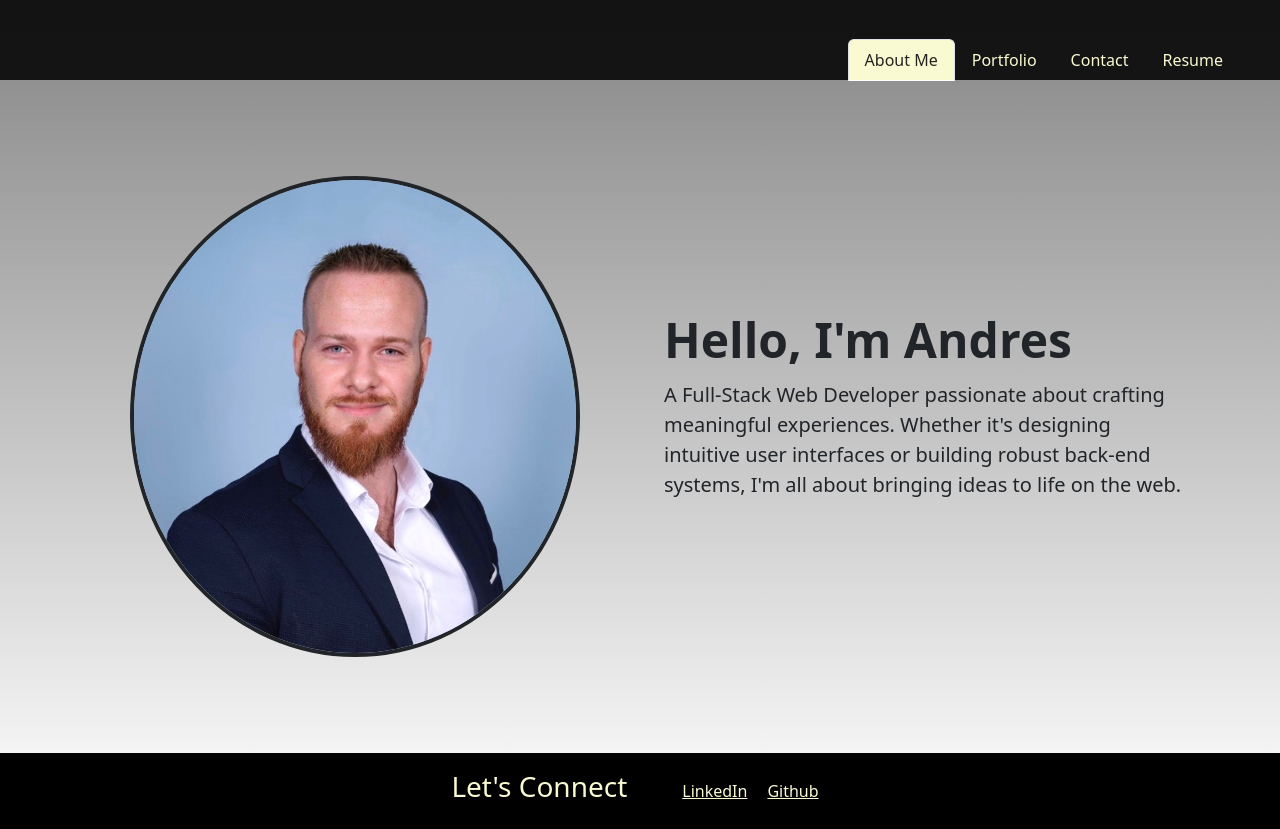
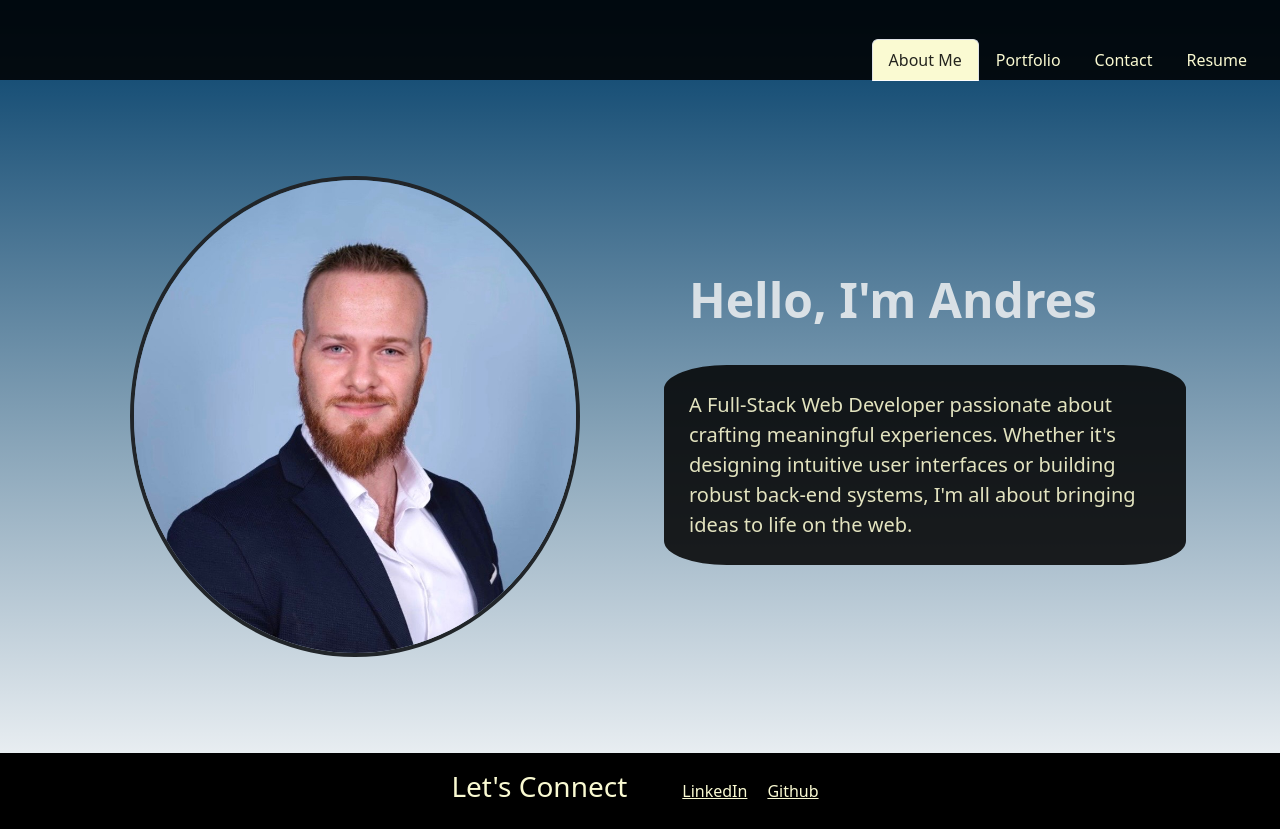
Before and after one commit to AndresAlbornozgil/react-portfolio, a React (Vite) app: page / in a window 1280 px wide. Built offline with nearby package versions, Linux system fonts and the light colour scheme.

Commit message:
Worked on styling

```diff
--- a/src/components/Navbar/Navbar.css
+++ b/src/components/Navbar/Navbar.css
@@ -1,6 +1,6 @@
 .nav {
     height: 10vh;
-    padding-right: 5vh;
+    padding-right: 2vh;
     display: flex;
     justify-content: right;
     align-content: end;
--- a/src/pages/AboutMe/AboutMe.css
+++ b/src/pages/AboutMe/AboutMe.css
@@ -3,12 +3,21 @@
     border: solid 4px;
 }
 
+#aboutMeTitle {
+    padding: 25px;
+    color: rgba(245, 245, 245, 0.817) !important;
+}
+
 #aboutMeParagraph {
     font-weight: 350;
+    background-color: rgba(0, 0, 0, 0.858);
+    color: rgba(250, 250, 210, 0.902);
+    padding: 25px;
+    border-radius: 12%;
 }
 
 body {
-    background-image: linear-gradient(rgb(133, 133, 133), rgba(255, 255, 255, 0));
+    background-image: linear-gradient(rgb(0, 61, 104), rgba(255, 255, 255, 0));
     background-size: cover;
     background-repeat: no-repeat;
     background-position: center;
--- a/src/pages/AboutMe/AboutMe.jsx
+++ b/src/pages/AboutMe/AboutMe.jsx
@@ -8,7 +8,7 @@ function AboutMe() {
       <div id='aboutme-container' className="container col-xxl-8 px-4 py-5">
     <div className="row flex-lg-row-reverse align-items-center g-5 py-5">
     <div className="col-lg-6">
-        <h1 className="display-5 fw-bold text-body-emphasis lh-1 mb-3">Hello, I'm Andres</h1>
+        <h1 id='aboutMeTitle' className="display-5 fw-bold text-body-emphasis lh-1 mb-3">Hello, I'm Andres</h1>
         <strong><p id='aboutMeParagraph' className="lead">A Full-Stack Web Developer passionate about crafting meaningful experiences. Whether it's designing intuitive user interfaces or building robust back-end systems, I'm all about bringing ideas to life on the web.</p></strong>
       </div>
       <div className="col-10 col-sm-8 col-lg-6">
--- a/src/pages/Contact/Contact.css
+++ b/src/pages/Contact/Contact.css
@@ -3,9 +3,10 @@
     align-items: center;
     justify-content: center;
     align-content: center;
-    margin-bottom: 5vh !important;
+    margin-bottom: 7vh !important;
     font-size: 3em;
     font-weight: 500 !important;
+    color: rgba(245, 245, 245, 0.817);
 }
 
 #contactForm {
@@ -19,4 +20,5 @@
     background-color: rgba(0, 0, 0, 0.858);
     border: rgba(0, 0, 0, 0.858);
     color: lightgoldenrodyellow;
+    font-weight: 500;
 }
--- a/src/pages/Portfolio/Portfolio.css
+++ b/src/pages/Portfolio/Portfolio.css
@@ -3,10 +3,19 @@
     border-bottom: solid 3px;
 }
 
+.card-body {
+    background-color: rgba(0, 0, 0, 0.858);
+}
+
+.card-text {
+    color: whitesmoke;
+}
+
 #viewButton {
-    background-color: rgba(0, 0, 0, 0.858);
+    background-color: lightgoldenrodyellow;
+    color: rgba(0, 0, 0, 0.858);
     border: rgba(0, 0, 0, 0.858);
-    color: lightgoldenrodyellow;
+    font-weight: 500;
 }
 
 #gears {
```
Also changed, not shown: src/components/ContactForm/ContactForm.jsx (deleted, +0 -13 lines), src/components/ContactForm/ContactForm.css (deleted).
